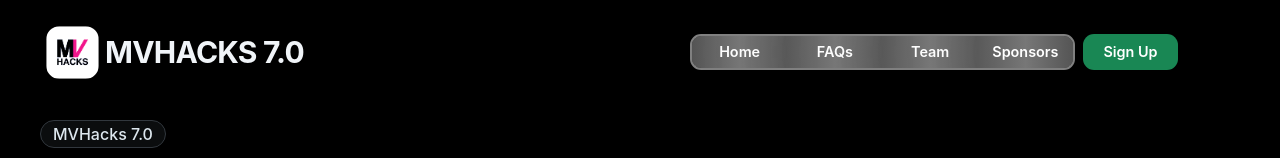
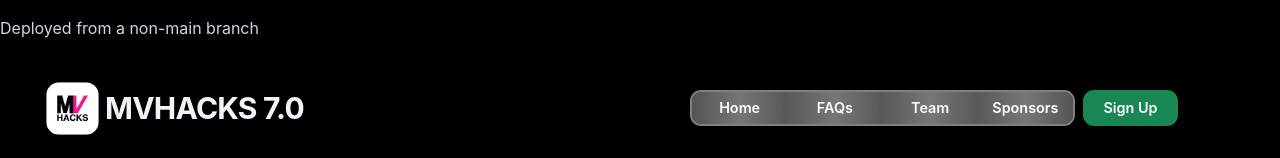
Before and after one commit to kitkatmia/website-7.0, a React (Create React App) app: page / in a window 1280 px wide. Shown: the top 158 px of the page. Built offline with nearby package versions, Linux system fonts and the light colour scheme.

Commit message:
Update App.tsx

```diff
--- a/src/App.tsx
+++ b/src/App.tsx
@@ -119,6 +119,7 @@ function App() {
             defaultMode="dark"
         >
             <CssBaseline/>
+            <p>Deployed from a non-main branch</p>
             <Box sx={{minHeight: '100dvh'}}>
 
                 <Section>
@@ -135,5 +136,4 @@ function App() {
         </CssVarsProvider>
     );
 }
-
 export default App;
```
